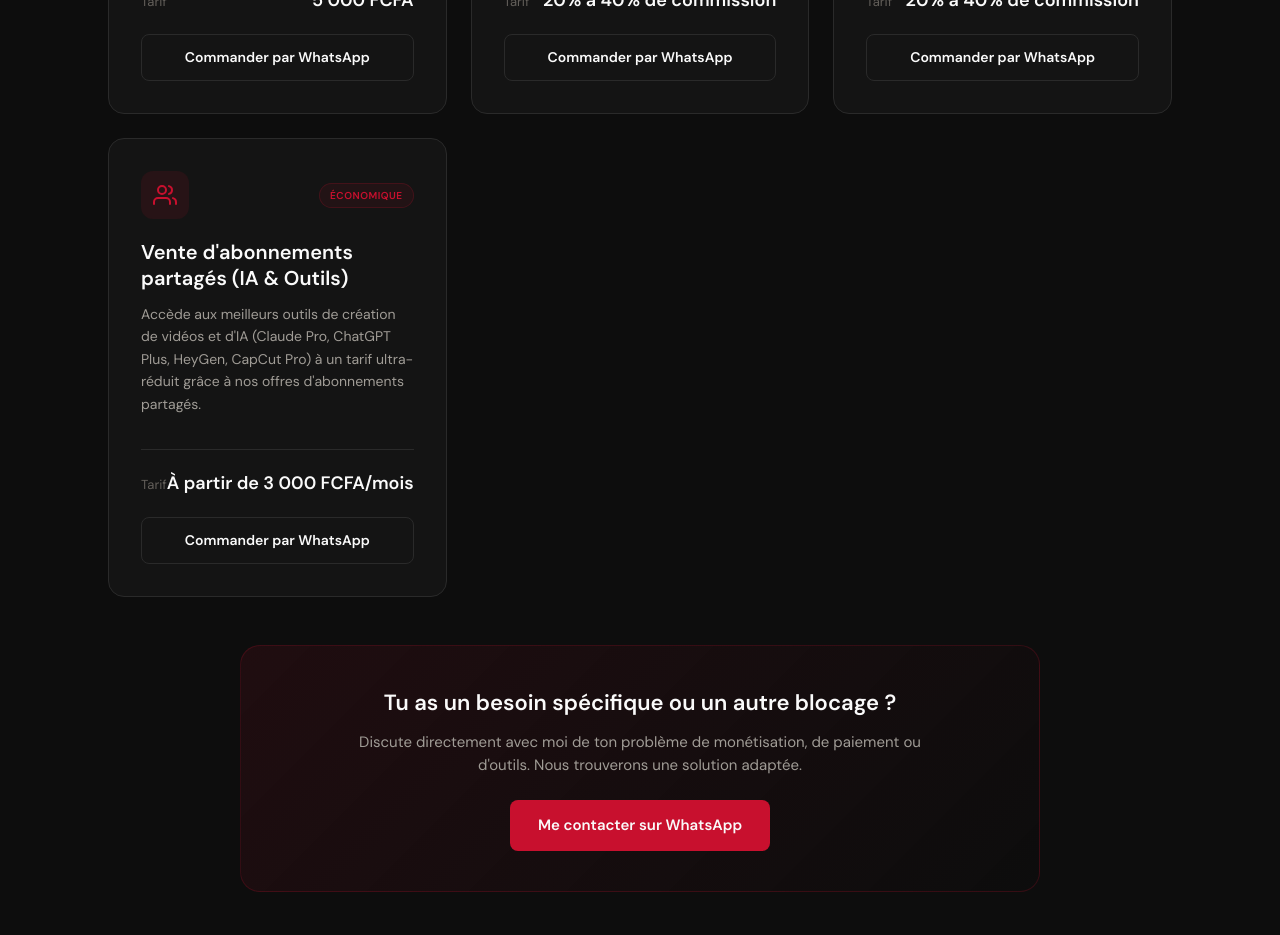
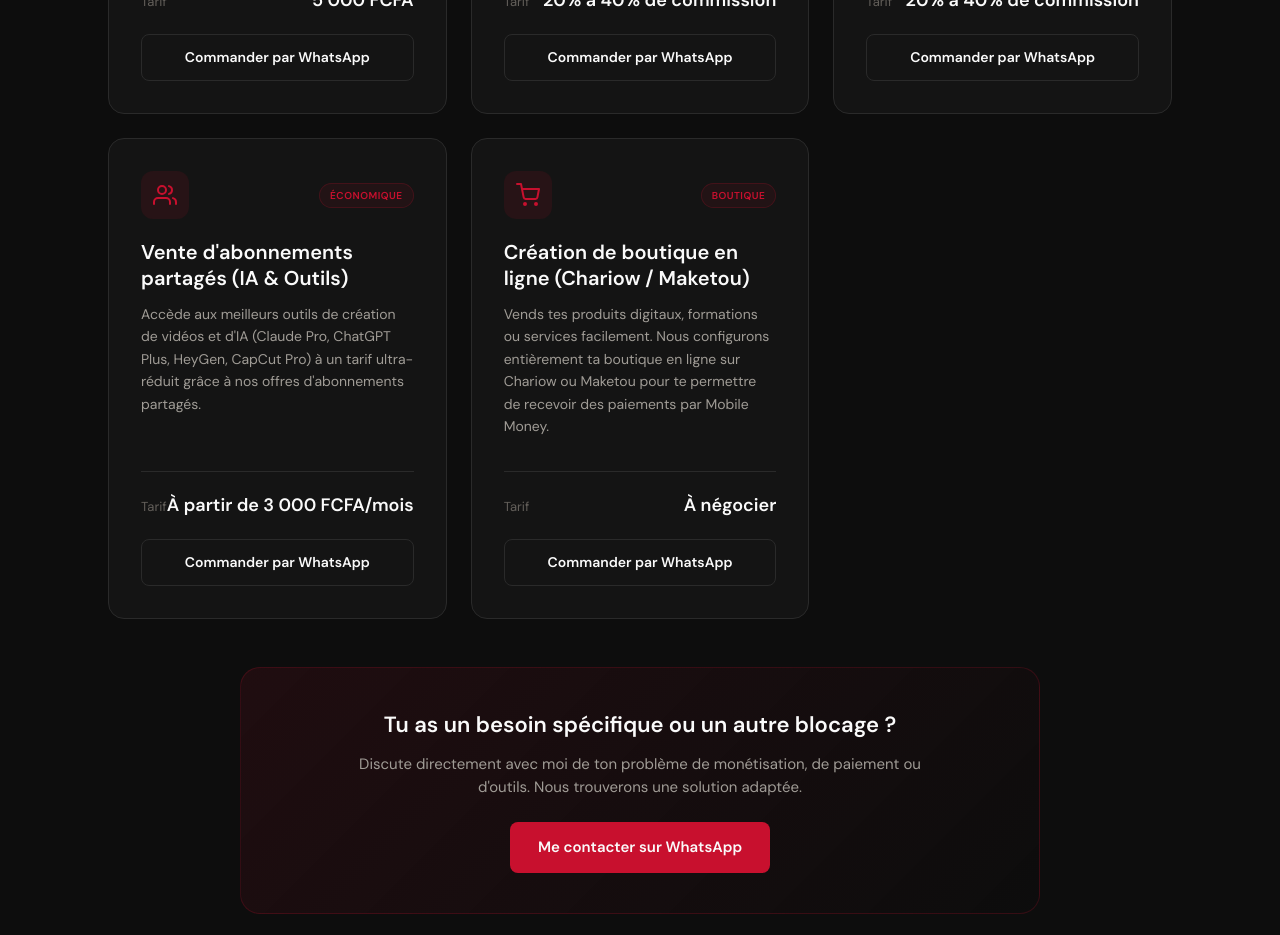
Before and after one commit to rosby17/roosevelt-formation, a Next.js app: page /services in a window 1280 px wide. Shown: the part 880-1815 px from the top of the page. Built offline with nearby package versions, Linux system fonts and the light colour scheme; a web font is replaced by a local one.

Commit message:
feat: ajout du service creation de boutiques en ligne Chariow/Maketou

```diff
--- a/src/components/Services.tsx
+++ b/src/components/Services.tsx
@@ -53,6 +53,20 @@ const SERVICES = [
         <circle cx="9" cy="7" r="4" />
         <path d="M23 21v-2a4 4 0 0 0-3-3.87" />
         <path d="M16 3.13a4 4 0 0 1 0 7.75" />
+      </svg>
+    ),
+  },
+  {
+    id: "online-store",
+    title: "Création de boutique en ligne (Chariow / Maketou)",
+    desc: "Vends tes produits digitaux, formations ou services facilement. Nous configurons entièrement ta boutique en ligne sur Chariow ou Maketou pour te permettre de recevoir des paiements par Mobile Money.",
+    badge: "Boutique",
+    price: "À négocier",
+    icon: (
+      <svg width="24" height="24" viewBox="0 0 24 24" fill="none" stroke="currentColor" strokeWidth="2" strokeLinecap="round" strokeLinejoin="round">
+        <circle cx="9" cy="21" r="1" />
+        <circle cx="20" cy="21" r="1" />
+        <path d="M1 1h4l2.68 13.39a2 2 0 0 0 2 1.61h9.72a2 2 0 0 0 2-1.61L23 6H6" />
       </svg>
     ),
   },
```
